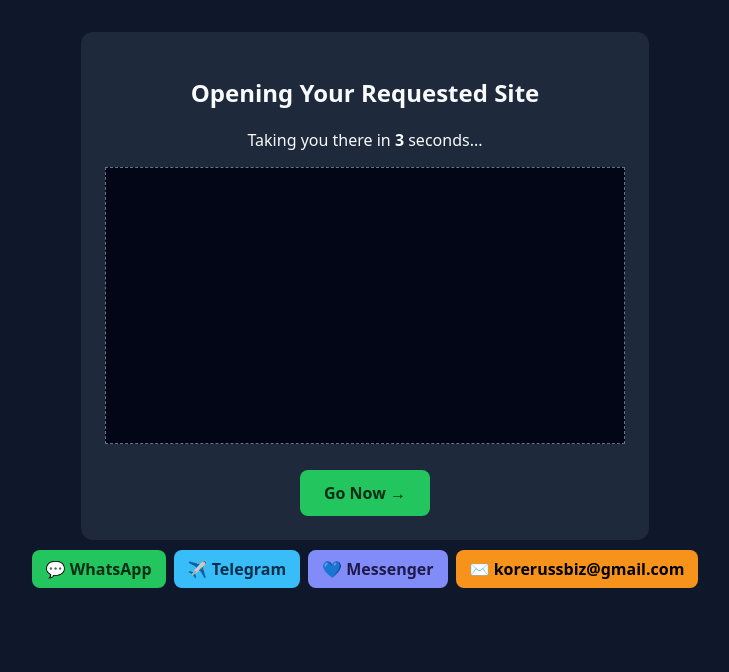
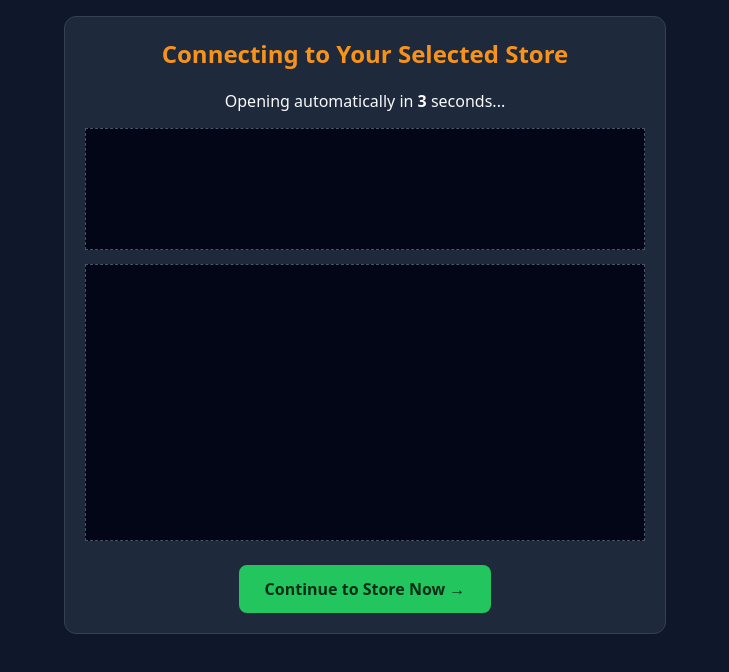
Before and after one commit to korerussbiz/spare-change, a plain HTML site: page 404.html in a window 1280 px wide. Shown: the whole page, without its empty margins (275-1004 px from the left). Drawn offline with Linux system fonts and the light colour scheme.

Commit message:
feat: update 8s dual ad redirector

```diff
--- a/404.html
+++ b/404.html
@@ -3,20 +3,34 @@
 <head>
   <meta charset="UTF-8" />
   <meta name="viewport" content="width=device-width, initial-scale=1.0" />
-  <title>Opening Your Destination...</title>
+  <meta name="google-adsense-account" content="ca-pub-2772533792093956" />
+  <title>Opening Your Requested Store...</title>
+  <script async src="https://googlesyndication.com" crossorigin="anonymous"></script>
   <style>
-    body { font-family: system-ui, sans-serif; background: #0f172a; color: #f8fafc; text-align: center; padding: 24px 16px; }
-    .box { max-width: 520px; margin: 0 auto; background: #1e293b; padding: 24px; border-radius: 12px; }
-    .ad-box { margin: 16px auto; padding: 10px; border: 1px dashed #64748b; background: #020617; min-height: 255px; display: flex; justify-content: center; align-items: center; }
-    .btn { display: inline-block; padding: 12px 24px; background: #22c55e; color: #052e16; font-weight: 800; border-radius: 8px; text-decoration: none; font-size: 16px; margin-top: 10px; }
+    body { font-family: system-ui, sans-serif; background: #0f172a; color: #f8fafc; text-align: center; padding: 16px; margin: 0; }
+    .box { max-width: 560px; margin: 0 auto; background: #1e293b; padding: 20px; border-radius: 12px; border: 1px solid #334155; }
+    .ad-slot { margin: 14px auto; padding: 10px; border: 1px dashed #475569; background: #020617; min-height: 100px; display: flex; justify-content: center; align-items: center; overflow: hidden; }
+    .btn { display: inline-block; padding: 13px 26px; background: #22c55e; color: #052e16; font-weight: 800; border-radius: 8px; text-decoration: none; font-size: 16px; margin-top: 10px; }
   </style>
 </head>
 <body>
   <div class="box">
-    <h2>Opening Your Requested Site</h2>
-    <p>Taking you there in <strong id="timer">8</strong> seconds...</p>
+    <h2 style="margin-top:0; color:#f7931a;">Connecting to Your Selected Store</h2>
+    <p>Opening automatically in <strong id="timer">8</strong> seconds...</p>
 
-    <div class="ad-box">
+    <!-- AD UNIT 1: GOOGLE ADSENSE RESPONSIVE -->
+    <div class="ad-slot">
+      <ins class="adsbygoogle"
+           style="display:block; width:100%;"
+           data-ad-client="ca-pub-2772533792093956"
+           data-ad-slot="1234567890"
+           data-ad-format="auto"
+           data-full-width-responsive="true"></ins>
+      <script>(adsbygoogle = window.adsbygoogle || []).push({});</script>
+    </div>
+
+    <!-- AD UNIT 2: ADSTERRA 300x250 HIGH-CPM BANNER -->
+    <div class="ad-slot" style="min-height:255px;">
       <script type="text/javascript">
         atOptions = {
           'key' : 'e13300f1ce92251ca254f5333f95afce',
@@ -29,23 +43,27 @@
       <script type="text/javascript" src="//://highrevenueformat.com"></script>
     </div>
 
-    <a id="go-btn" class="btn" href="/">Go Now →</a>
+    <a id="go-btn" class="btn" href="/">Continue to Store Now →</a>
   </div>
 
   <script>
     const routes = {
       "/go/food": "https://pages.dev",
       "/go/shop": "https://pages.dev",
+      "/go/scotchies": "https://tripadvisor.com",
+      "/go/juici": "https://juicipatties.com",
+      "/go/tastee": "https://tasteejamaica.com",
+      "/go/porkpit": "https://instagram.com",
+      "/go/pierone": "https://pieronejamaica.com",
+      "/go/hilo": "https://hilofoodstoresja.com",
+      "/go/fontana": "https://fontanapharmacy.com",
+      "/go/7krave": "https://7krave.com",
       "/go/doordash": "https://doordash.com",
       "/go/uber": "https://uber.com",
       "/go/rakuten": "https://rakuten.com",
       "/go/amazon": "https://amazon.com",
-      "/go/ibotta": "https://ibotta.com",
-      "/go/swagbucks": "https://swagbucks.com",
       "/go/binance": "https://binance.com",
-      "/go/bitget": "https://bitget.com",
       "/go/coinbase": "https://coinbase.com",
-      "/go/freebitcoin": "https://freebitco.in",
       "/go/distrokid": "https://distrokid.com",
       "/go/signals": "https://pages.dev",
       "/go/music": "https://vercel.app"
@@ -79,6 +97,5 @@
       }
     }, 1000);
   </script>
-<div style="display:flex;gap:8px;flex-wrap:wrap;justify-content:center;margin:10px 0;"><a href="https://wa.me" target="_blank" style="background:#22c55e;color:#052e16;padding:8px 14px;border-radius:8px;font-weight:800;text-decoration:none;">💬 WhatsApp</a><a href="https://t.me" target="_blank" style="background:#38bdf8;color:#082f49;padding:8px 14px;border-radius:8px;font-weight:800;text-decoration:none;">✈️ Telegram</a><a href="https://m.me" target="_blank" style="background:#818cf8;color:#1e1b4b;padding:8px 14px;border-radius:8px;font-weight:800;text-decoration:none;">💙 Messenger</a><a href="mailto:korerussbiz@gmail.com" style="background:#f7931a;color:#000;padding:8px 14px;border-radius:8px;font-weight:800;text-decoration:none;">✉️ korerussbiz@gmail.com</a></div>
 </body>
 </html>
```
